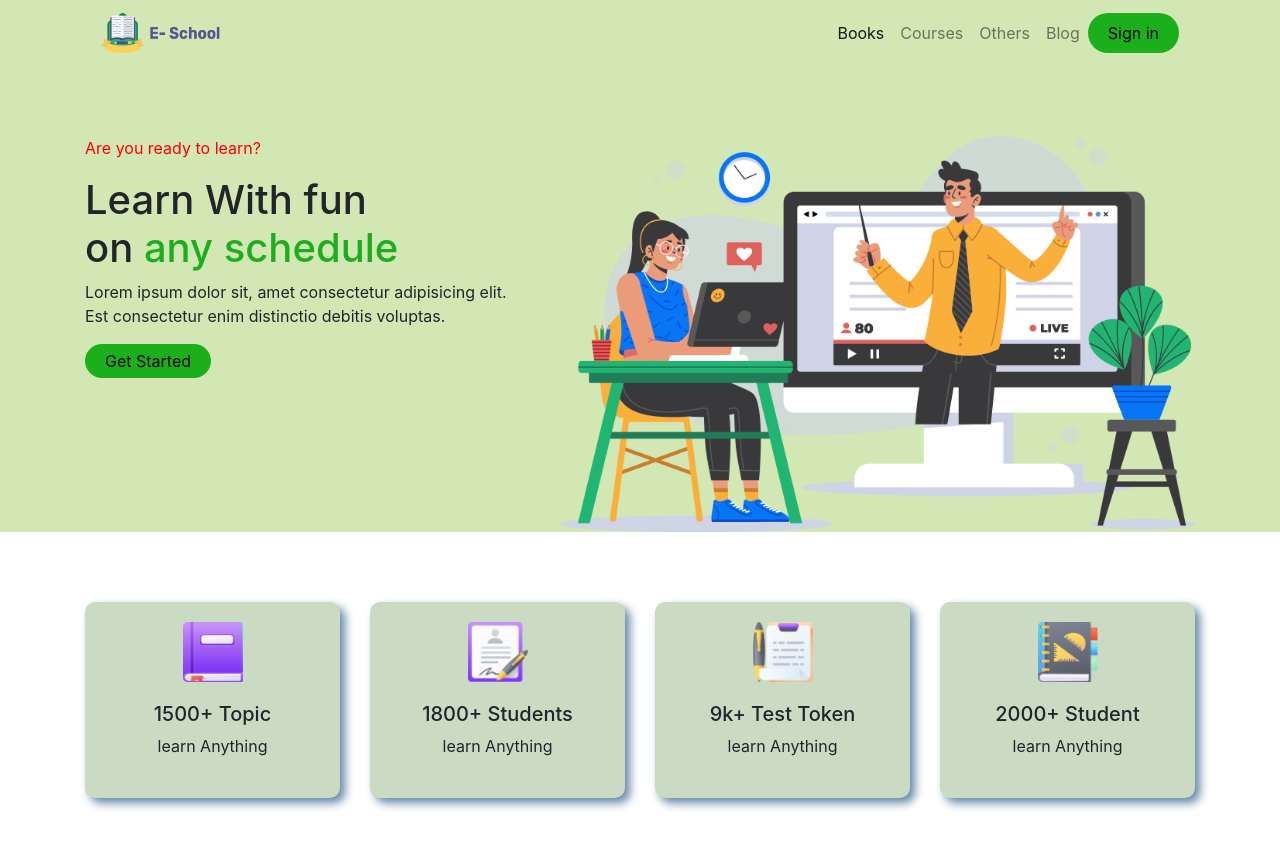
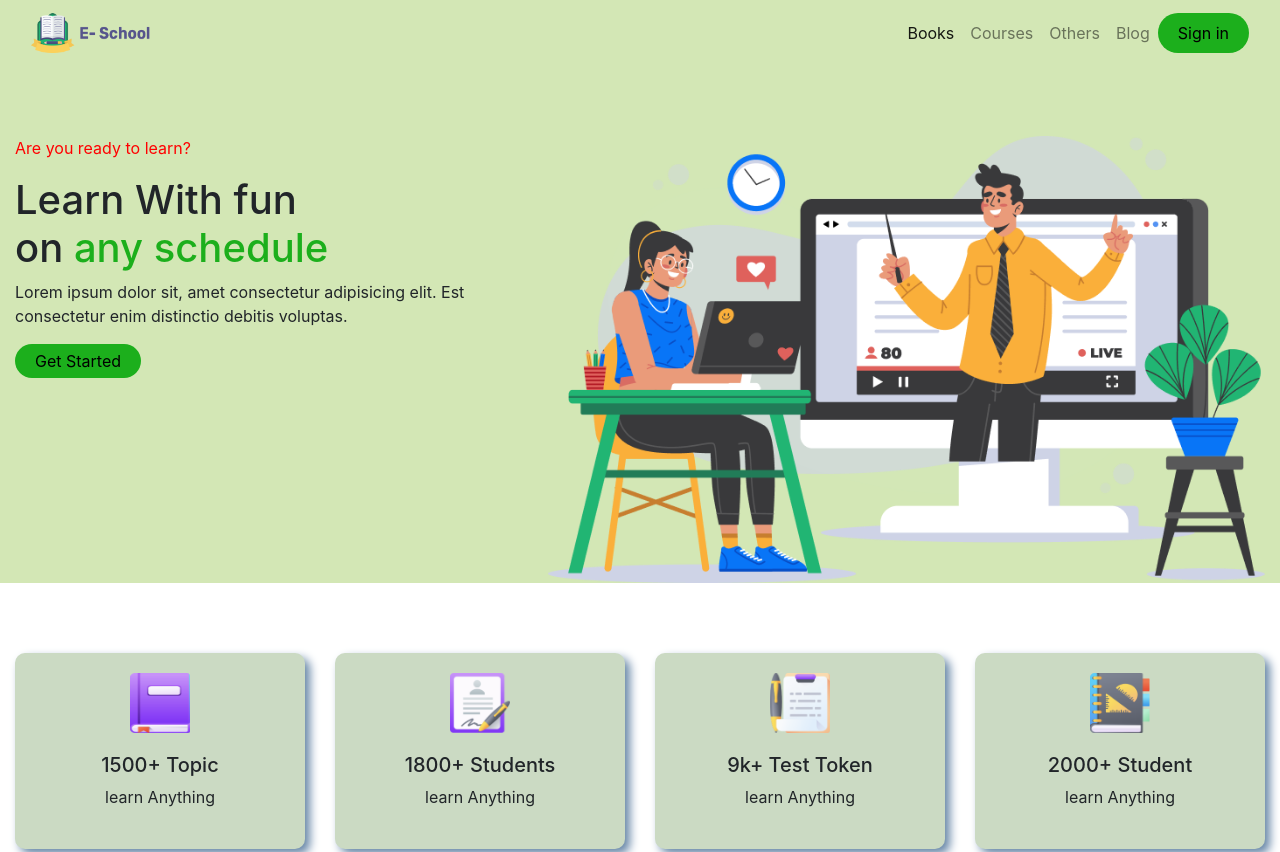
Before and after one commit to mohiuddin007/e-school-resources, a plain HTML site: page index.html in a window 1280 px wide. Shown: the top 852 px of the page. Drawn offline with nearby package versions, Linux system fonts and the light colour scheme.

Commit message:
my assignment is ready

```diff
--- a/index.html
+++ b/index.html
@@ -12,13 +12,13 @@
   <!--header start-->
     <header>
       <div class="bg-color">
-        <div class="container ">
+        <div class="container-fluid ">
             <nav class="navbar navbar-expand-sm navbar-light ">
                 <a class="navbar-brand" href="#">
                     <img class="logo-size" src="images/icon/logo.png" alt="logo">
                 </a>
-                <div class="collapse navbar-collapse d-flex justify-content-end" id="navbarNav">
-                  <ul class="navbar-nav">
+                <div class="collapse navbar-collapse" id="navbarNav">
+                  <ul class="navbar-nav ml-auto">
                      <li>
                       <button class="navbar-toggler" type="button" data-toggle="collapse" data-target="#navbarNav" aria-controls="navbarNav" aria-expanded="false" aria-label="Toggle navigation">
                         <span class="navbar-toggler-icon"></span>
@@ -41,7 +41,7 @@
                 </div>
               </nav>
             </div>
-       <div class="container">
+       <div class="container-fluid">
         <div class="row">
             <div class="col-5">
                 <p class="red-text">Are you ready to learn?</p>
@@ -59,7 +59,7 @@
     <!--header end-->
     <!--books section start-->
     <section>
-      <div class="container" id="books">
+      <div class="container-fluid" id="books">
         <div class="card-deck">
             <div class="card card-bg-color card-hover" style="width: 18rem;">
                 <div class="d-flex justify-content-center">
@@ -103,7 +103,7 @@
     <!--books section end-->
     <!--courses section start-->
    <section>
-    <div class="container" id="courses">
+    <div class="container-fluid" id="courses">
       <h3 class="margin-added">Online Courses</h3>
       <div class="card-deck">
           <div class="card">
@@ -173,7 +173,7 @@
    <!--start testimonial-->
     <section>
       <h3 class="margin-added">Testimonial</h3>
-      <div class="container"  id="Others">
+      <div class="container-fluid"  id="Others">
          <div class="row  d-flex justify-content-center">
           <img id="radius" src="images/Photos/Man.png" alt="">
            <div class="col-6">
@@ -185,7 +185,7 @@
     <!--end testimonial-->
     <!--start blog part-->
     <article>
-      <div class="container" id="blog">
+      <div class="container-fluid" id="blog">
         <h3 class="margin-added">Public Review</h3>
         <div class="row">
           <div class="col-4  card-hover">
@@ -206,7 +206,7 @@
     <!--end blog part-->
     <!--footer start-->
     <footer>
-      <div class="container">
+      <div class="container-fluid">
         <div class="row">
           <div class="col-4">
              <p>Millions of people of all ages and from around the world are improving their lives with us</p>
--- a/style.css
+++ b/style.css
@@ -1,4 +1,4 @@
-.container{
+.container-fluid{
     margin-bottom: 70px;
 }
 .bg-color{
```
